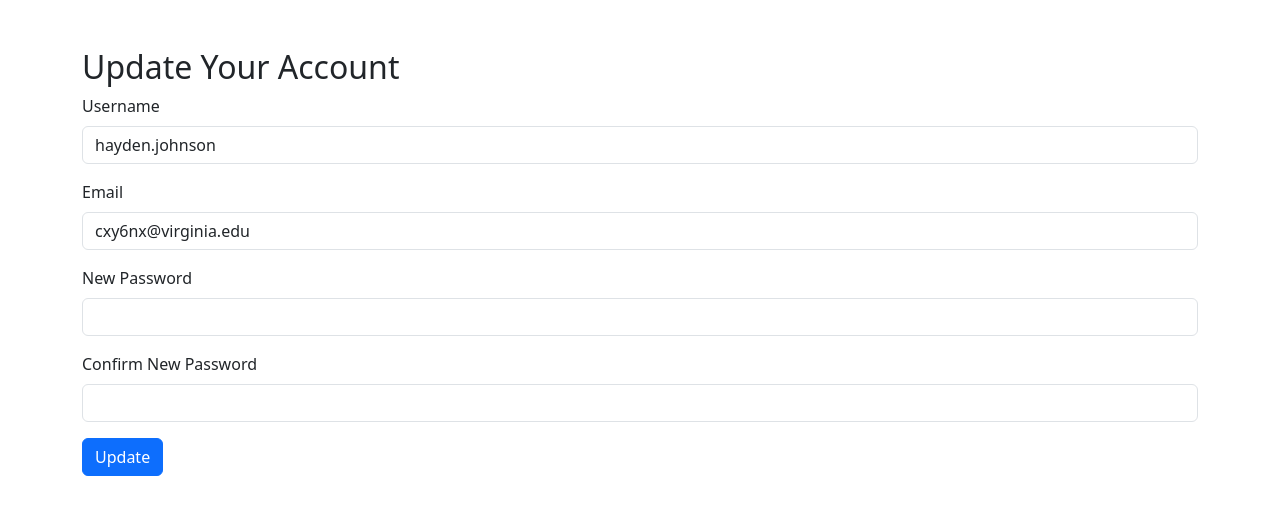
After one commit to maseelshah22/community_cuisine, a Flask app: page /update_account in a window 1280 px wide. The commit adds this page. Shown: the top 515 px of the page. Run offline with Flask 3, Linux system fonts and the light colour scheme; a user stored in the database is signed in; data comes from the database, SQL or seed files in the repository; data that the repository does not hold is empty.

Commit message:
Added all code to update account details

```diff
--- a/app.py
+++ b/app.py
@@ -1,7 +1,7 @@
 from flask import Flask, render_template, request, redirect, url_for, flash, session
 import pymysql.cursors
 import hashlib
-from forms import LoginForm, RegistrationForm, RecipeForm
+from forms import LoginForm, RegistrationForm, RecipeForm, UpdateAccountForm
 
 app = Flask(__name__)
 app.config['SECRET_KEY'] = 'bomboclaat_lebron_james_you_are_my_sunshine'
@@ -121,6 +121,41 @@ def show_ingredients(recipe_id):
 
     return render_template('ingredients.html', recipe=recipe, ingredients=ingredients, ratings=ratings, restrictions=restrictions)
 
+@app.route('/update_account', methods=['GET', 'POST'])
+def update_account():
+    if 'username' not in session:
+        return redirect(url_for('login'))
+
+    form = UpdateAccountForm()
+    if request.method == 'POST' and form.validate_on_submit():
+        username = form.username.data
+        email = form.email.data
+        password = hash_password(form.password.data)
+
+        try:
+            connection = get_db()
+            with connection.cursor() as cursor:
+                sql = "UPDATE users SET email = %s, password = %s WHERE username = %s"
+                cursor.execute(sql, (email, password, username))
+            connection.commit()
+        finally:
+            connection.close()
+
+        flash('Your account has been updated!', 'success')
+        return redirect(url_for('home_page'))
+    elif request.method == 'GET':
+        try:
+            connection = get_db()
+            with connection.cursor() as cursor:
+                sql = "SELECT username, email FROM users WHERE username = %s"
+                cursor.execute(sql, (session['username'],))
+                result = cursor.fetchone()
+                form.username.data = result['username']
+                form.email.data = result['email']
+        finally:
+            connection.close()
+
+    return render_template('update_account.html', title='Update Account', form=form)
 
 def hash_password(password):
     salt = "5wf5t9GUcqlSQxMe"
--- a/forms.py
+++ b/forms.py
@@ -22,3 +22,10 @@ class RecipeForm(FlaskForm):
     title = StringField('Recipe Title', validators=[DataRequired(), Length(min=3, max=255)])
     ingredients = TextAreaField('Ingredients', validators=[DataRequired()])
     submit = SubmitField('Submit Recipe')
+
+class UpdateAccountForm(FlaskForm):
+    username = StringField('Username', validators=[DataRequired()])
+    email = StringField('Email', validators=[DataRequired(), Email()])
+    password = PasswordField('Password', validators=[DataRequired(), Length(min=6)])
+    confirm_password = PasswordField('Confirm Password', validators=[DataRequired(), EqualTo('password')])
+    submit = SubmitField('Update')
--- a/templates/home.html
+++ b/templates/home.html
@@ -22,6 +22,7 @@
                     Welcome, {{ first_name }} {{ last_name }}!
                 </span>
                 <a class="nav-link btn btn-danger" href="/logout">Logout</a>
+                <a class="nav-link btn btn-info" href="/update_account">Update Account</a>
                 {% else %}
                 <a class="nav-link btn btn-success" href="/login">Login</a>
                 {% endif %}
--- /dev/null
+++ b/templates/update_account.html
@@ -0,0 +1,35 @@
+<!DOCTYPE html>
+<html lang="en">
+<head>
+    <meta charset="UTF-8">
+    <meta name="viewport" content="width=device-width, initial-scale=1.0">
+    <title>Update Account</title>
+    <link href="https://cdn.jsdelivr.net/npm/bootstrap@5.3.2/dist/css/bootstrap.min.css" rel="stylesheet">
+</head>
+<body>
+    <div class="container">
+        <h2 class="mt-5">Update Your Account</h2>
+        <form action="/update_account" method="POST">
+            {{ form.hidden_tag() }}
+            <div class="mb-3">
+                <label for="username" class="form-label">Username</label>
+                {{ form.username(class="form-control", id="username") }}
+            </div>
+            <div class="mb-3">
+                <label for="email" class="form-label">Email</label>
+                {{ form.email(class="form-control", id="email") }}
+            </div>
+            <div class="mb-3">
+                <label for="password" class="form-label">New Password</label>
+                {{ form.password(class="form-control", id="password") }}
+            </div>
+            <div class="mb-3">
+                <label for="confirm_password" class="form-label">Confirm New Password</label>
+                {{ form.confirm_password(class="form-control", id="confirm_password") }}
+            </div>
+            <button type="submit" class="btn btn-primary">Update</button>
+        </form>
+    </div>
+    <script src="https://cdn.jsdelivr.net/npm/bootstrap@5.3.2/dist/js/bootstrap.bundle.min.js" integrity="sha384-C6RzsynM9kWDrMNeT87bh95OGNyZPhcTNXj1NW7RuBCsyN/o0jlpcV8Qyq46cDfL" crossorigin="anonymous"></script>
+</body>
+</html>
```
Also changed, not shown: 1 other file.
